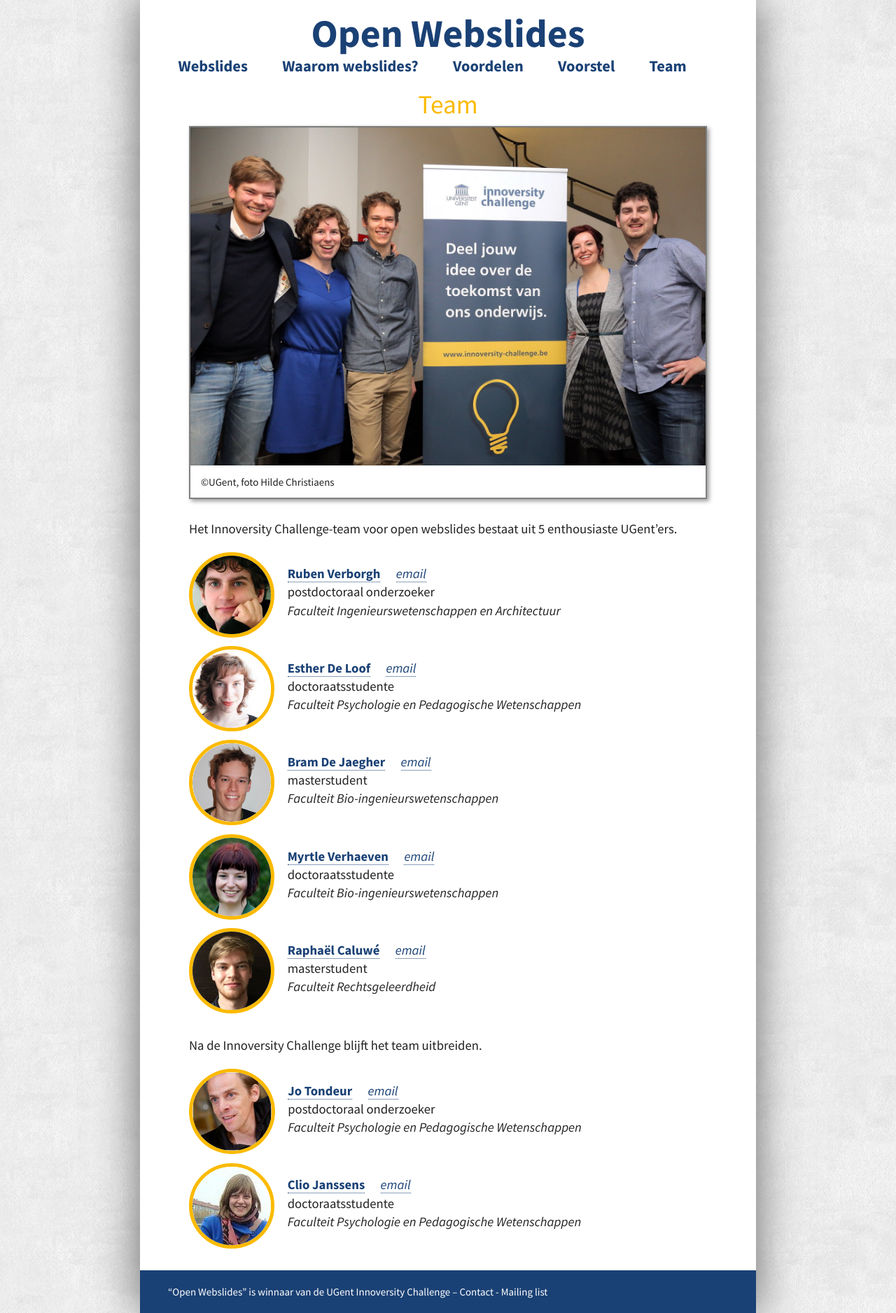
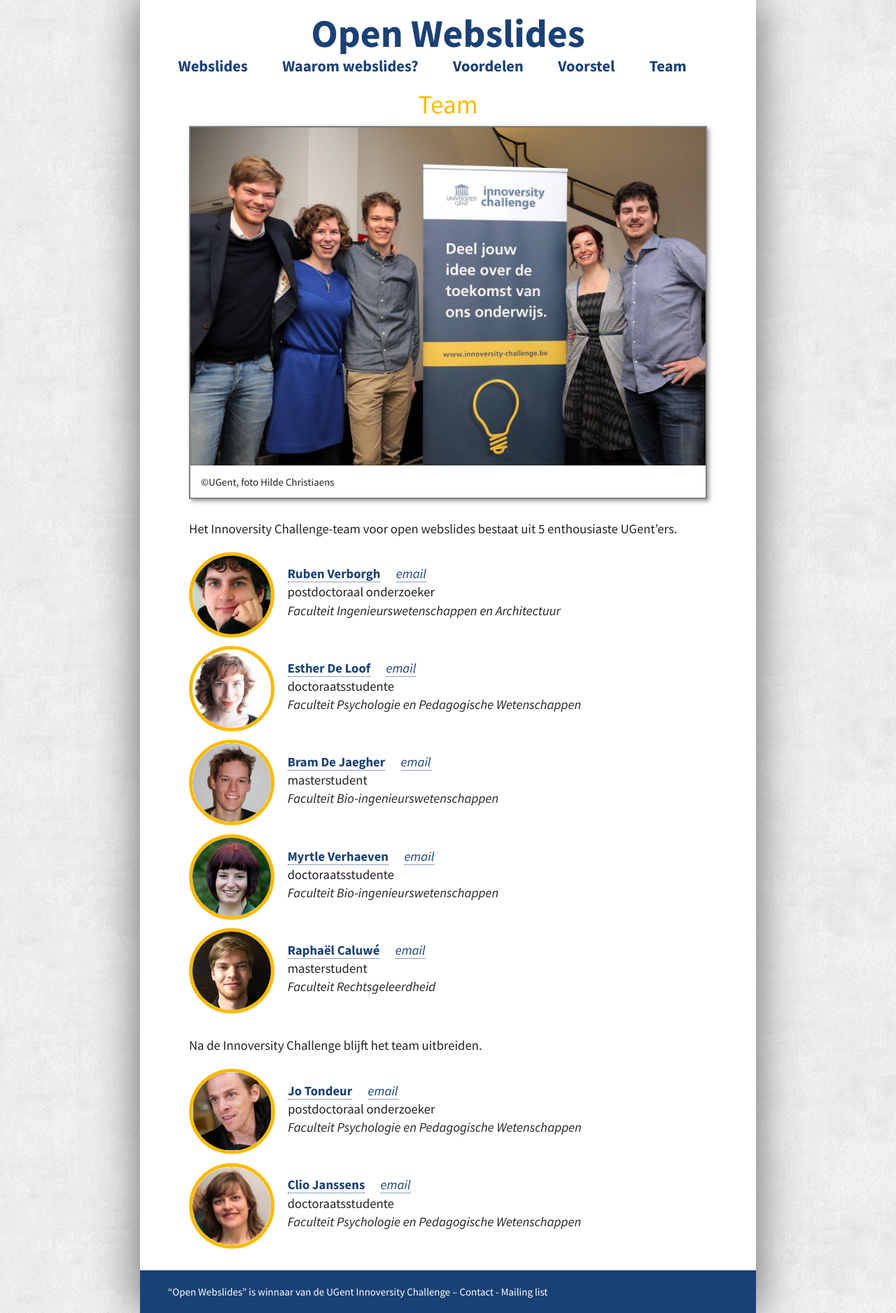
Before and after one commit to OpenWebslides/openwebslides.github.io-old, a Jekyll site: the page built from team.md, in a window 1280 px wide. Shown: the whole page at 70% size. Built offline with Jekyll 4.4.1, drawn with Linux system fonts in a browser that asks for light colours.

Commit message:
update picture Clio on team page

```diff
--- a/team.md
+++ b/team.md
@@ -74,7 +74,7 @@ Na de Innoversity Challenge blijft het team uitbreiden.
   <p class="faculty">Faculteit Psychologie en Pedagogische Wetenschappen</p>
 </div>
 <div class="person">
-  <img src="/images/ClioJanssens.jpg">
+  <img src="/images/ClioJanssens.png">
   <p class="name">
     <a href="https://www.linkedin.com/in/clio-janssens-399b716b">Clio Janssens</a>
     <a href="mailto:Clio.Janssens@ugent.be" class="email">email</a>
```
